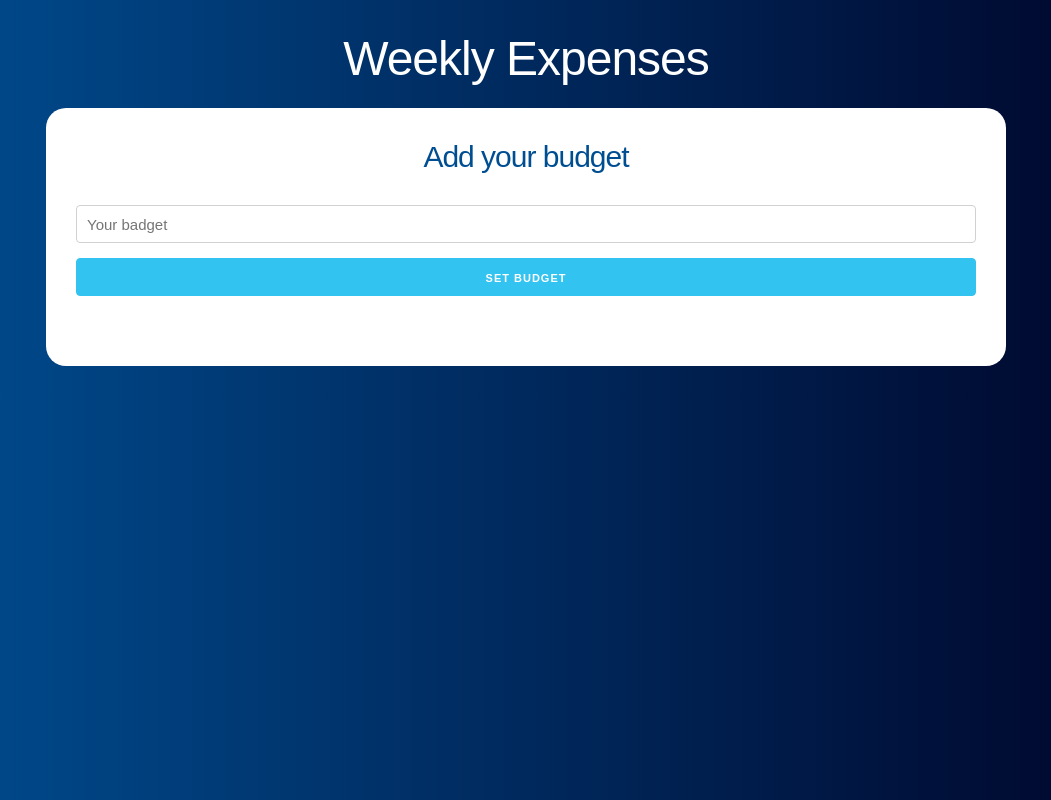
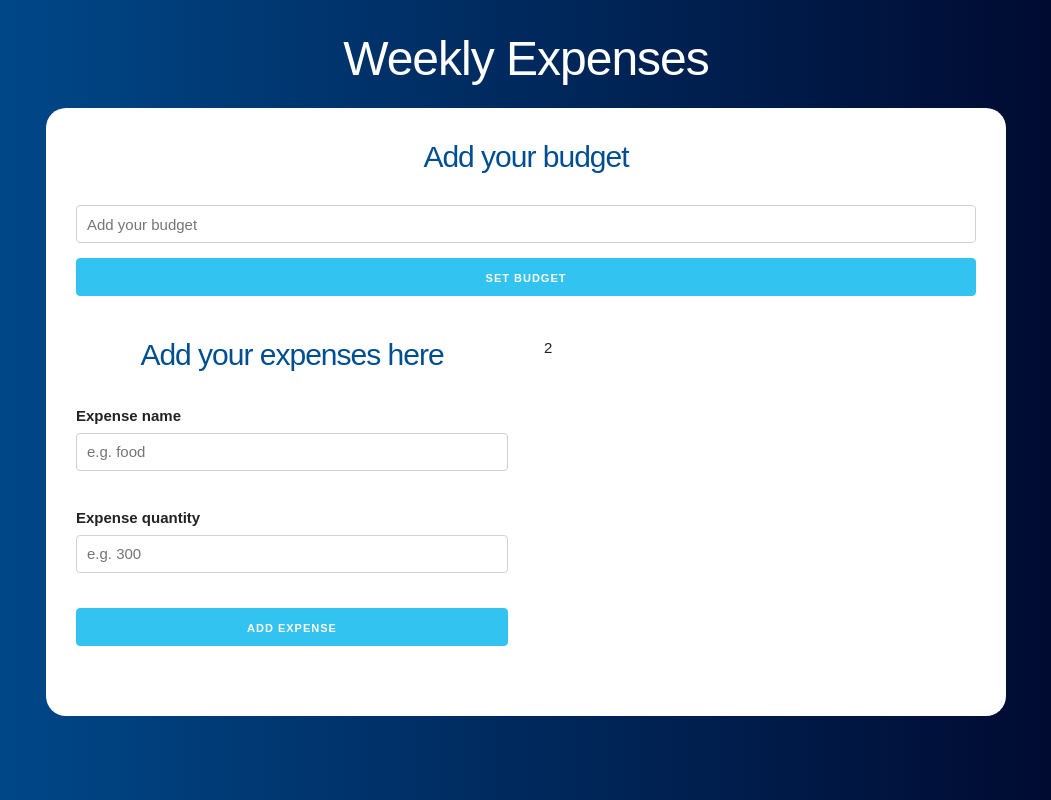
Before and after one commit to alecaceres/budget, a React (Create React App) app: page / in a window 1280 px wide. Shown: the whole page, without its empty margins (114-1165 px from the left). Built offline with nearby package versions, Linux system fonts and the light colour scheme.

Commit message:
Add expenses form

```diff
--- a/src/App.js
+++ b/src/App.js
@@ -1,5 +1,6 @@
-import { useState } from "react";
+import React, { useState } from "react";
 import Question from "./components/Question";
+import Form from "./components/Form";
 
 function App() {
   // state definition
@@ -15,6 +16,15 @@
             setBudget={setBudget}
             setRemaining={setRemaining}
             />
+
+          <div className="row">
+            <div className="one-half column">
+              <Form/>
+            </div>
+            <div className="one-half column">
+              2
+            </div>
+          </div>
         </div>
       </header>
     </div>
--- /dev/null
+++ b/src/components/Form.js
@@ -0,0 +1,33 @@
+import React, {useState} from "react";
+
+const Form = () => {
+    return (
+        <form>
+            <h2>Add your expenses here</h2>
+
+            <div className="campo">
+                <label>Expense name</label>
+                <input
+                    type="text"
+                    className="u-full-width"
+                    placeholder="e.g. food"
+                />
+            </div>
+            <div className="campo">
+                <label>Expense quantity</label>
+                <input
+                    type="number"
+                    className="u-full-width"
+                    placeholder="e.g. 300"
+                />
+            </div>
+            <input
+                type="submit"
+                className="button-primary u-full-width"
+                value="Add Expense"
+            />
+        </form>
+    )
+}
+
+export default Form
--- a/src/components/Question.js
+++ b/src/components/Question.js
@@ -1,4 +1,4 @@
-import react, { Fragment, useState } from "react";
+import React, { Fragment, useState } from "react";
 import Error from "./Error";
 
 const Question = ({setBudget, setRemaining}) => {
@@ -40,7 +40,7 @@
                 <input
                     type="number"
                     className="u-full-width"
-                    placeholder="Your badget"
+                    placeholder="Add your budget"
                     onChange={defineBudget}
                 />
                 <input
```
